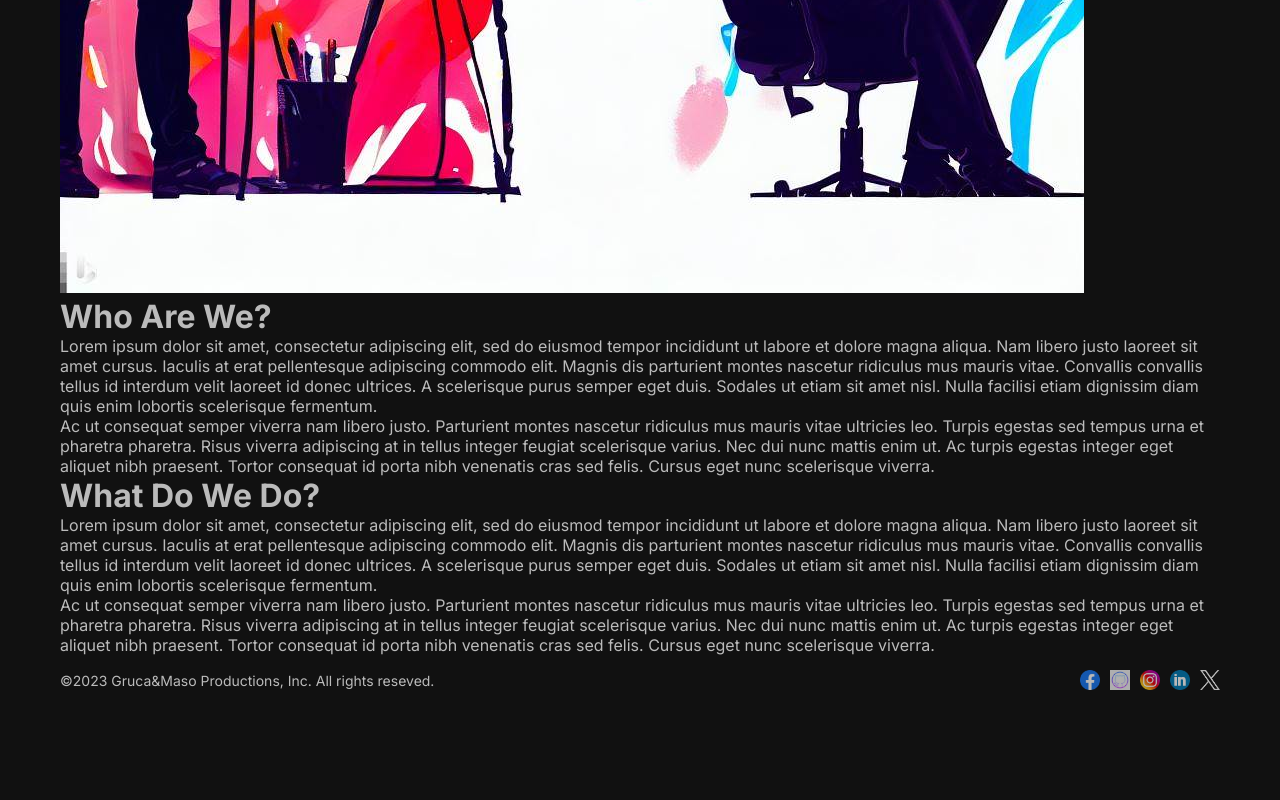
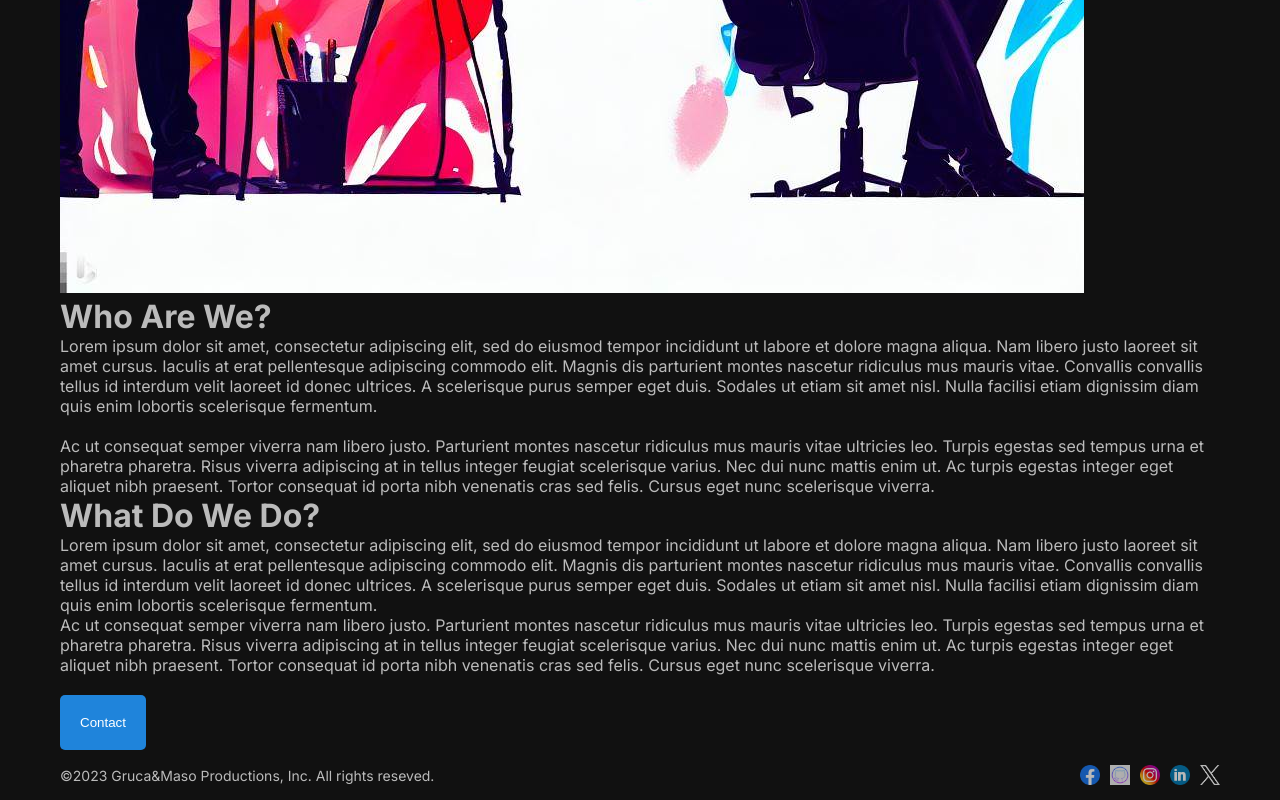
Before and after one commit to kgruca/portfolio-site, a Next.js app: page /about in a window 1280 px wide. Shown: the part 899-1699 px from the top of the page. Before the commit the page ends 1604 px from the top, so only its background shows below. Built offline with nearby package versions, Linux system fonts and the light colour scheme.

Commit message:
buttons added to home and about pages

```diff
--- a/src/app/about/page.tsx
+++ b/src/app/about/page.tsx
@@ -3,6 +3,7 @@ import styles from "./page.module.css";
 import Image from "next/image";
 import CodeArt from "public/code-art.png";
 import Process from "public/process.png";
+import Button from "@/components/button/Button";
 
 const About = () => (
   <div className={styles.container}>
@@ -30,6 +31,7 @@ const About = () => (
           donec ultrices. A scelerisque purus semper eget duis. Sodales ut etiam
           sit amet nisl. Nulla facilisi etiam dignissim diam quis enim lobortis
           scelerisque fermentum.
+          <br />
           <br />
           Ac ut consequat semper viverra nam libero justo. Parturient montes
           nascetur ridiculus mus mauris vitae ultricies leo. Turpis egestas sed
@@ -59,7 +61,10 @@ const About = () => (
           ut. Ac turpis egestas integer eget aliquet nibh praesent. Tortor
           consequat id porta nibh venenatis cras sed felis. Cursus eget nunc
           scelerisque viverra.
+          <br />
+          <br />
         </p>
+        <Button url="/contact" text="Contact" />
       </div>
     </div>
   </div>
--- a/src/app/page.tsx
+++ b/src/app/page.tsx
@@ -1,6 +1,7 @@
 import Image from "next/image";
 import styles from "./page.module.css";
 import Brain from "public/brain1.png";
+import Button from "@/components/button/Button";
 
 const Home = () => (
   <div className={styles.container}>
@@ -13,7 +14,7 @@ const Home = () => (
         your success.
       </p>
       <div className={styles.buttonContainer}>
-        <button className={styles.button}>See Our Works</button>
+        <Button url="/portfolio" text="See Our Works" />
       </div>
     </div>
     <div className={styles.item}>
```
